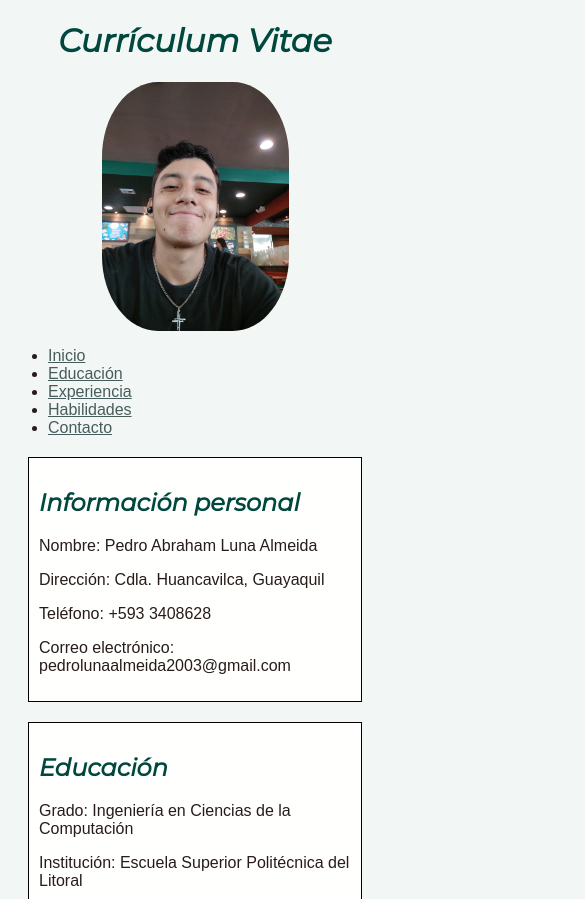
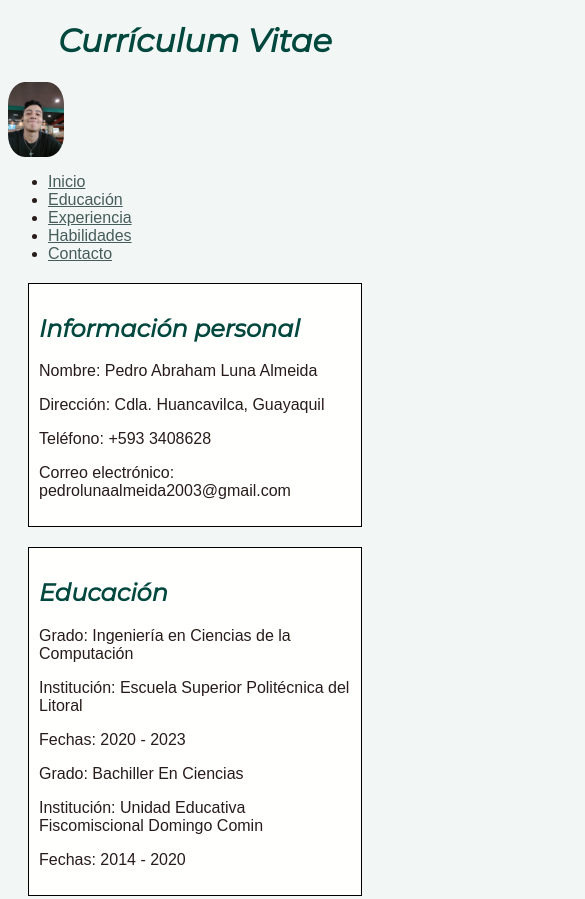
Before and after one commit to LunaPedro17/Curriculum, a plain HTML site: page index.html in a window 390 px wide. Shown: the top 899 px of the page, 585 px wide, since content can reach past the window. Drawn offline with Linux system fonts and the light colour scheme; files that its build step writes are made by us from their sources.

Commit message:
correción2

```diff
--- a/stylesheets/style.css
+++ b/stylesheets/style.css
@@ -70,11 +70,3 @@ body {
 form {
     background-color: #f2f7f5;
 }
-
-@media (max-width: 768px) {
-    .imagen, .video, .ubi{
-        width: 50%;
-        max-width: 100%;
-        margin: 0 auto; /* Centra horizontalmente la imagen */
-    }
-}
```
